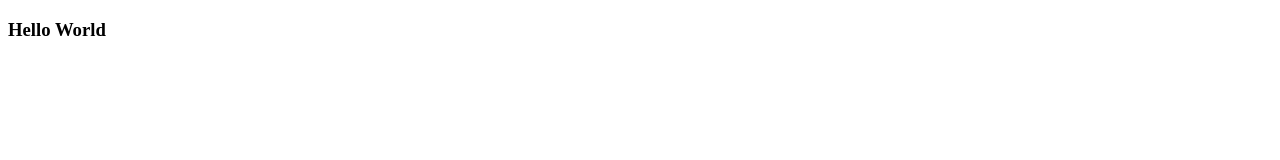
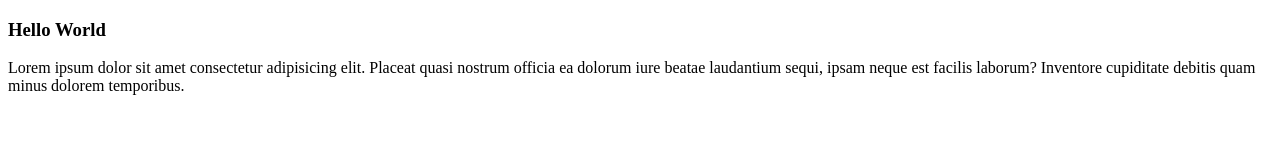
Before and after one commit to bosenoyy/bosen-git-test, a plain HTML site: page index.html in a window 1280 px wide. Drawn offline with Linux system fonts and the light colour scheme.

Commit message:
menambahkan paragraf

```diff
--- a/index.html
+++ b/index.html
@@ -7,6 +7,7 @@
 </head>
 <body>
     <h3>Hello World</h3>
+    <p>Lorem ipsum dolor sit amet consectetur adipisicing elit. Placeat quasi nostrum officia ea dolorum iure beatae laudantium sequi, ipsam neque est facilis laborum? Inventore cupiditate debitis quam minus dolorem temporibus.</p>
     </ul>
 </body>
 </html>
```
